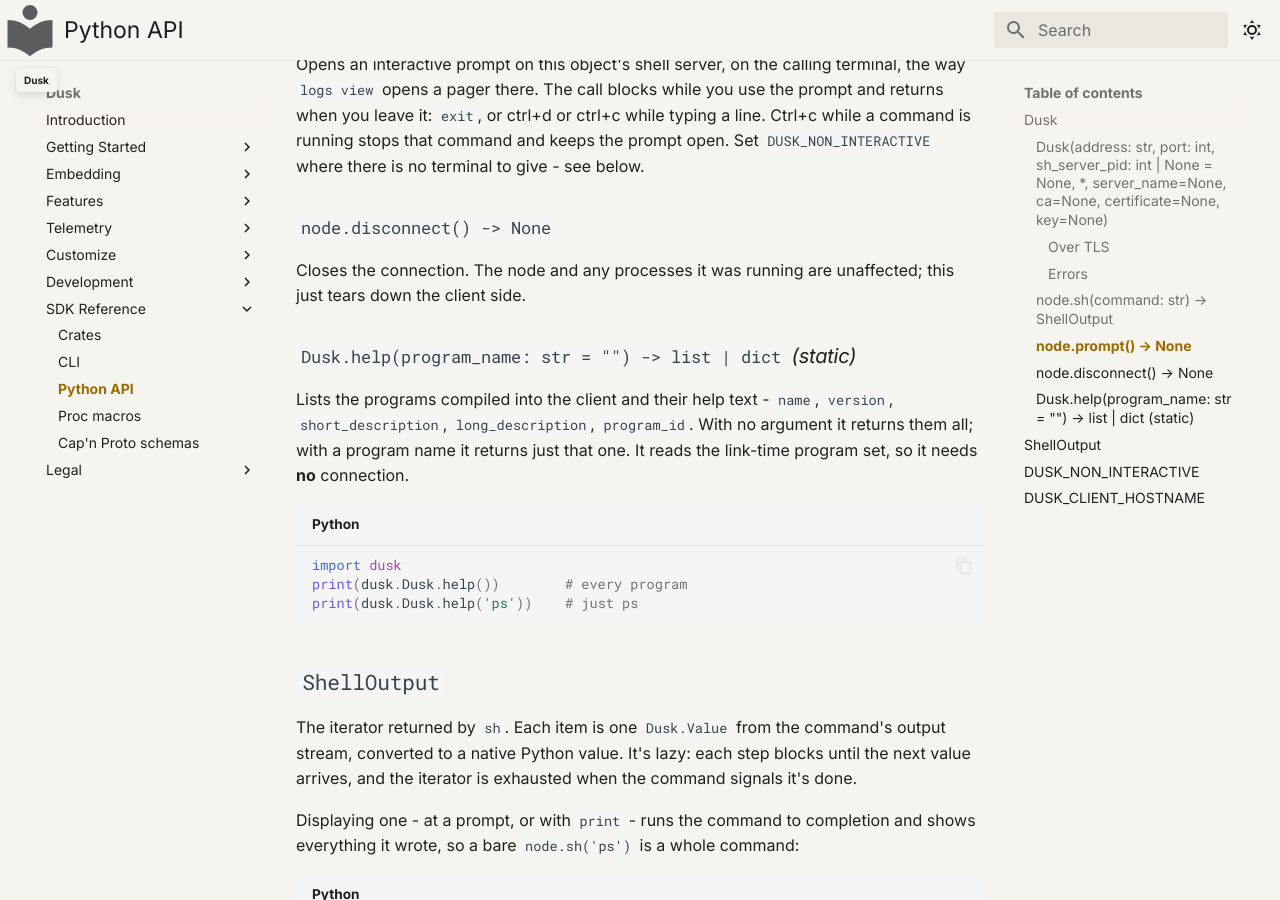
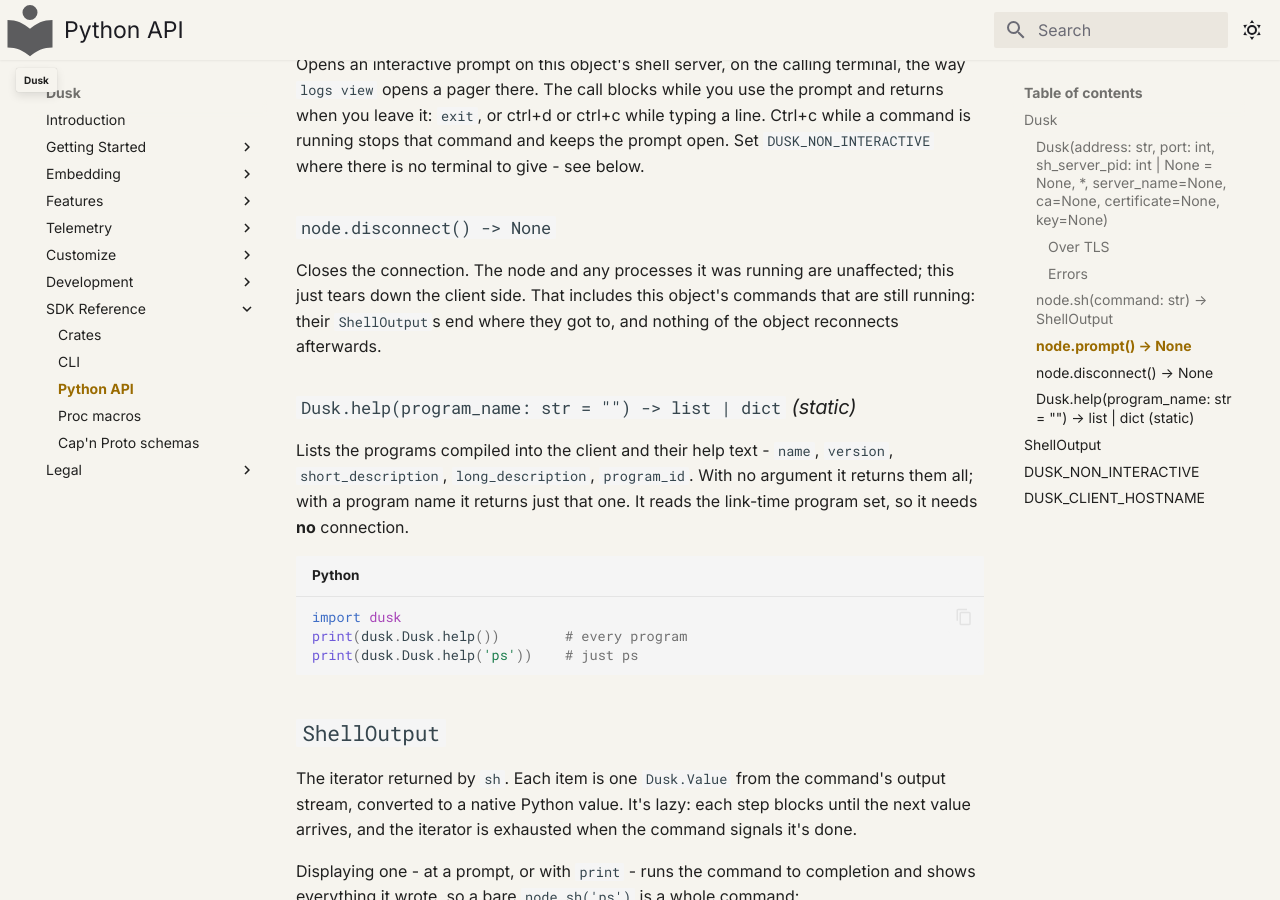
Before and after one commit to tomerze/dusk, an MkDocs documentation site: the page built from docs/docs/sdk-reference/python-api.md, in a window 1280 px wide and 900 px high, scrolled down 2472 px. Built offline with MkDocs 1.6.1 and Material for MkDocs 9.7.7, drawn with Linux system fonts in a browser that asks for light colours; comment, search, counter and statistics services are not loaded.

Commit message:
Update docs for what disconnect does to commands still running
The Python API reference says that disconnect stops the client side of
the object's commands that are still running, that their ShellOutputs
end where they got to, and that nothing of the object reconnects
afterwards.

```diff
--- a/docs/docs/sdk-reference/python-api.md
+++ b/docs/docs/sdk-reference/python-api.md
@@ -105,7 +105,9 @@ while a command is running stops that command and keeps the prompt open. Set
 ### `node.disconnect() -> None`
 
 Closes the connection. The node and any processes it was running are unaffected;
-this just tears down the client side.
+this just tears down the client side. That includes this object's commands that
+are still running: their `ShellOutput`s end where they got to, and nothing of
+the object reconnects afterwards.
 
 ### `Dusk.help(program_name: str = "") -> list | dict` *(static)*
 
```
